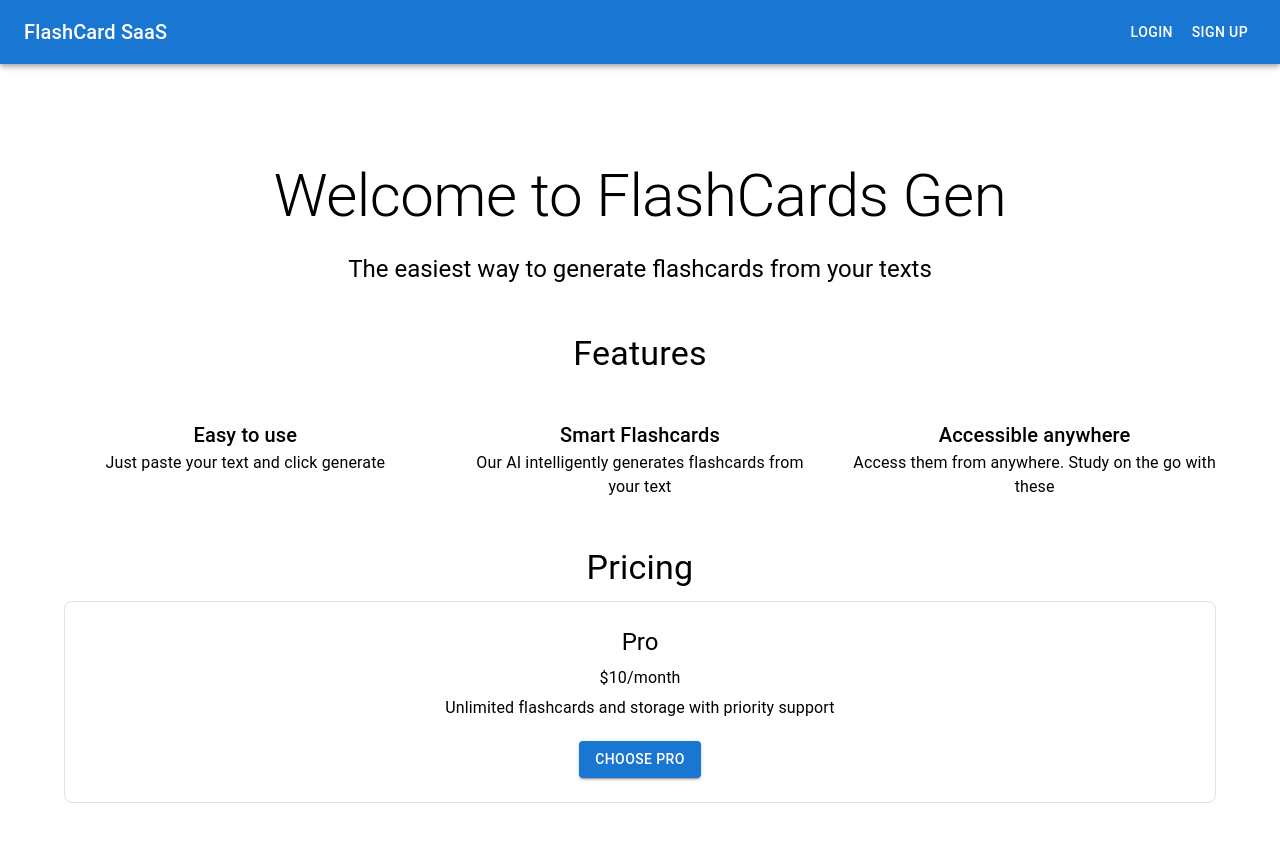
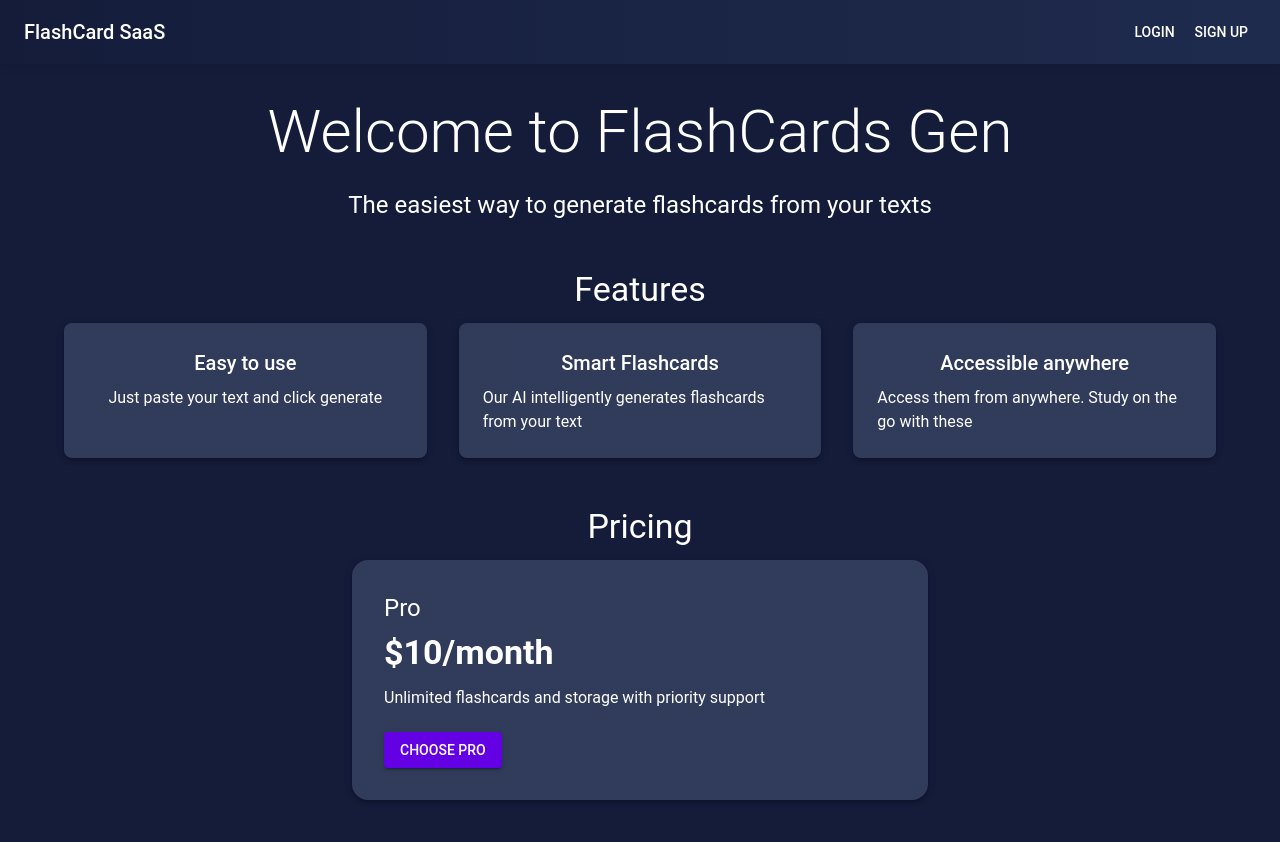
Before and after one commit to nwaniayo/flashcard-saas, a Next.js app: page / in a window 1280 px wide. Shown: the top 842 px of the page. Built offline with nearby package versions, Linux system fonts and the light colour scheme; no server answers.

Commit message:
chore: Update sign-up page with dark theme and improved layout

```diff
--- a/app/globals.css
+++ b/app/globals.css
@@ -3,4 +3,5 @@
   box-sizing: border-box;
   padding: 0;
   margin: 0;
+
 }
--- a/app/page.js
+++ b/app/page.js
@@ -1,48 +1,82 @@
 'use client'
 
+import React from 'react';
 import getStripe from "@/utils/get-stripe";
 import { SignedIn, SignedOut, UserButton } from "@clerk/nextjs";
-import { Button, Container, AppBar, Typography, Toolbar, Box, Grid, Link } from "@mui/material";
+import { Button, Container, AppBar, Typography, Toolbar, Box, Grid, Link, Paper, ThemeProvider, createTheme, CssBaseline } from "@mui/material";
 import Head from "next/head";
-import Stripe from "stripe";
 
+const theme = createTheme({
+  typography: {
+    fontFamily: '"Apercu", "Roboto", "Helvetica", "Arial", sans-serif',
+  },
+  palette: {
+    mode: 'dark',
+    primary: {
+      main: '#6400e4',
+    },
+    background: {
+      default: '#141c3a',
+      paper: '#1f2b4d',
+    },
+  },
+  components: {
+    MuiCssBaseline: {
+      styleOverrides: {
+        body: {
+          backgroundColor: '#141c3a',
+          color: '#ffffff',
+          minHeight: '100vh',
+        },
+      },
+    },
+  },
+});
 
 export default function Home() {
-
-  const handleSubmit = async ()=>{
-    const checkoutSession = await fetch ('/api/checkout_session', {
+  const handleSubmit = async () => {
+    const checkoutSession = await fetch('/api/checkout_session', {
       method: 'POST',
-      headers:{
+      headers: {
         origin: 'http://localhost:3000',
       },
-    })
-    const checkoutSessionJson = await checkoutSession.json()
-    if (checkoutSession.statusCode === 500){
-      console.error(checkoutSession.message)
-      return
+    });
+    const checkoutSessionJson = await checkoutSession.json();
+    if (checkoutSession.statusCode === 500) {
+      console.error(checkoutSession.message);
+      return;
     }
 
-    const stripe = await getStripe()
-    const {error} = await stripe.redirectToCheckout({
+    const stripe = await getStripe();
+    const { error } = await stripe.redirectToCheckout({
       sessionId: checkoutSessionJson.id
-    })
+    });
 
-    if (error){
-      console.warn(error.message)
+    if (error) {
+      console.warn(error.message);
     }
-  }
+  };
 
   return (
-    <>
+    <ThemeProvider theme={theme}>
+      <CssBaseline />
+      <Box sx={{
+        display: 'flex',
+        flexDirection: 'column',
+        minHeight: '100vh',
+      }}>
         <Head>
-        <title>FlashCards Gen </title>
+          <title>FlashCards Gen</title>
           <meta name="description" content="Create flashcard from your text" />
         </Head>
 
-      <AppBar position="static">
+        <AppBar position="sticky" sx={{
+          background: 'linear-gradient(90deg, #141c3a 0%, #1f2b4d 100%)',
+          boxShadow: '0 2px 10px rgba(0,0,0,0.1)',
+        }}>
           <Toolbar>
             <Typography variant="h6" sx={{ flexGrow: 1 }}>
-                    <Link href="/" passHref style={{ textDecoration: 'none', color: 'white' }}>
+              <Link href="/" underline="none" color="inherit">
                 FlashCard SaaS
               </Link>
             </Typography>
@@ -56,89 +90,112 @@ export default function Home() {
           </Toolbar>
         </AppBar>
 
-      <Container maxWidth="lg">
+        <Container component="main" sx={{ mt: 4, mb: 4, flexGrow: 1 }}>
           <Box sx={{
             textAlign: 'center',
-          my: 4,
-          pt: 8, // Add padding top to account for AppBar height
+            mb: 6,
+            animation: 'fadeIn 0.5s ease-in-out',
+            '@keyframes fadeIn': {
+              '0%': { opacity: 0, transform: 'translateY(20px)' },
+              '100%': { opacity: 1, transform: 'translateY(0)' },
+            },
           }}>
-          <Typography variant="h2" align="center" gutterBottom>Welcome to FlashCards Gen</Typography>
-          <Typography variant="h5" align="center" gutterBottom>
+            <Typography variant="h2" gutterBottom>Welcome to FlashCards Gen</Typography>
+            <Typography variant="h5" gutterBottom>
               The easiest way to generate flashcards from your texts
             </Typography>
             <SignedIn>
-            <Button variant="contained" color="primary" sx={{ mt: 2 }}>
-              <Link href="/generate" passHref style={{ textDecoration: 'none', color: 'white' }}>
+              <Button
+                variant="contained"
+                sx={{
+                  mt: 2,
+                  backgroundColor: '#6400e4',
+                  '&:hover': {
+                    backgroundColor: '#5000b8',
+                  },
+                  borderRadius: '20px',
+                  padding: '10px 20px',
+                  textTransform: 'none',
+                }}
+                component={Link}
+                href="/generate"
+              >
                 Get Started
-              </Link>
               </Button>
             </SignedIn>
           </Box>
-        <Box sx={{
-          textAlign: 'center',
-          my: 6,
-        }}>
-          <Typography variant="h4" component="h2" gutterBottom>
+
+          <Box sx={{ mb: 6 }}>
+            <Typography variant="h4" align="center" gutterBottom>
               Features
             </Typography>
-          <Grid container spacing={4} sx={{ mt: 1 }}>
-            <Grid item xs={12} sm={4}>
-              <Typography variant="h6">Easy to use</Typography>
-              <Typography>
-                Just paste your text and click generate
-              </Typography>
+            <Grid container spacing={4}>
+              {[
+                { title: "Easy to use", description: "Just paste your text and click generate" },
+                { title: "Smart Flashcards", description: "Our AI intelligently generates flashcards from your text" },
+                { title: "Accessible anywhere", description: "Access them from anywhere. Study on the go with these" }
+              ].map((feature, index) => (
+                <Grid item xs={12} sm={4} key={index}>
+                  <Paper elevation={3} sx={{
+                    p: 3,
+                    height: '100%',
+                    display: 'flex',
+                    flexDirection: 'column',
+                    alignItems: 'center',
+                    backgroundColor: 'background.paper',
+                    borderRadius: '8px',
+                  }}>
+                    <Typography variant="h6" gutterBottom>{feature.title}</Typography>
+                    <Typography>{feature.description}</Typography>
+                  </Paper>
                 </Grid>
-            <Grid item xs={12} sm={4}>
-              <Typography variant="h6">Smart Flashcards</Typography>
-              <Typography>
-                Our AI intelligently generates flashcards from your text
-              </Typography>
-            </Grid>
-            <Grid item xs={12} sm={4}>
-              <Typography variant="h6">Accessible anywhere</Typography>
-              <Typography>
-                Access them from anywhere. Study on the go with these
-              </Typography>
-            </Grid>
+              ))}
             </Grid>
           </Box>
-        <Box sx={{my: 6, textAlign: 'center'}}>
-           <Typography variant="h4" component="h2" gutterBottom>
+
+          <Box sx={{ mb: 6 }}>
+            <Typography variant="h4" align="center" gutterBottom>
               Pricing
             </Typography>
-        <Grid container spacing={4}>
-
-          <Grid item xs={12} sm={12}>
-            <Box
-              sx={{
-                p: 3,
-                border: '1px solid #ccc',
-                borderRadius: 2,
-                borderColor: 'grey.300',
+            <Grid container justifyContent="center">
+              <Grid item xs={12} sm={8} md={6}>
+                <Paper elevation={3} sx={{
+                  p: 4,
+                  backgroundColor: 'background.paper',
+                  borderRadius: 4,
+                  transition: 'transform 0.3s ease-in-out',
+                  '&:hover': {
+                    transform: 'translateY(-5px)',
+                  },
                 }}>
                   <Typography variant="h5" gutterBottom>
                     Pro
                   </Typography>
-              <Typography gutterBottom>
+                  <Typography variant="h4" gutterBottom fontWeight="bold">
                     $10/month
                   </Typography>
                   <Typography gutterBottom>
-                {''}
                     Unlimited flashcards and storage with priority support
                   </Typography>
                   <Button
                     variant="contained"
-              color="primary"
-              sx={{ mt: 2 }}
-              onClick={handleSubmit}>
+                    sx={{
+                      mt: 2,
+                      backgroundColor: '#6400e4',
+                      '&:hover': {
+                        backgroundColor: '#5000b8',
+                      },
+                    }}
+                    onClick={handleSubmit}
+                  >
                     Choose Pro
                   </Button>
-            </Box>
+                </Paper>
               </Grid>
-
             </Grid>
           </Box>
         </Container>
-    </>
-  )
+      </Box>
+    </ThemeProvider>
+  );
 }
```
Also changed, not shown: app/generate/page.js (+39 -14 lines), app/sign-in/[[...sign-in]]/page.js (+36 -18 lines), app/sign-up/[[...sign-up]]/page.js (+37 -17 lines). Lines whose indentation alone changed are shown as unchanged.
